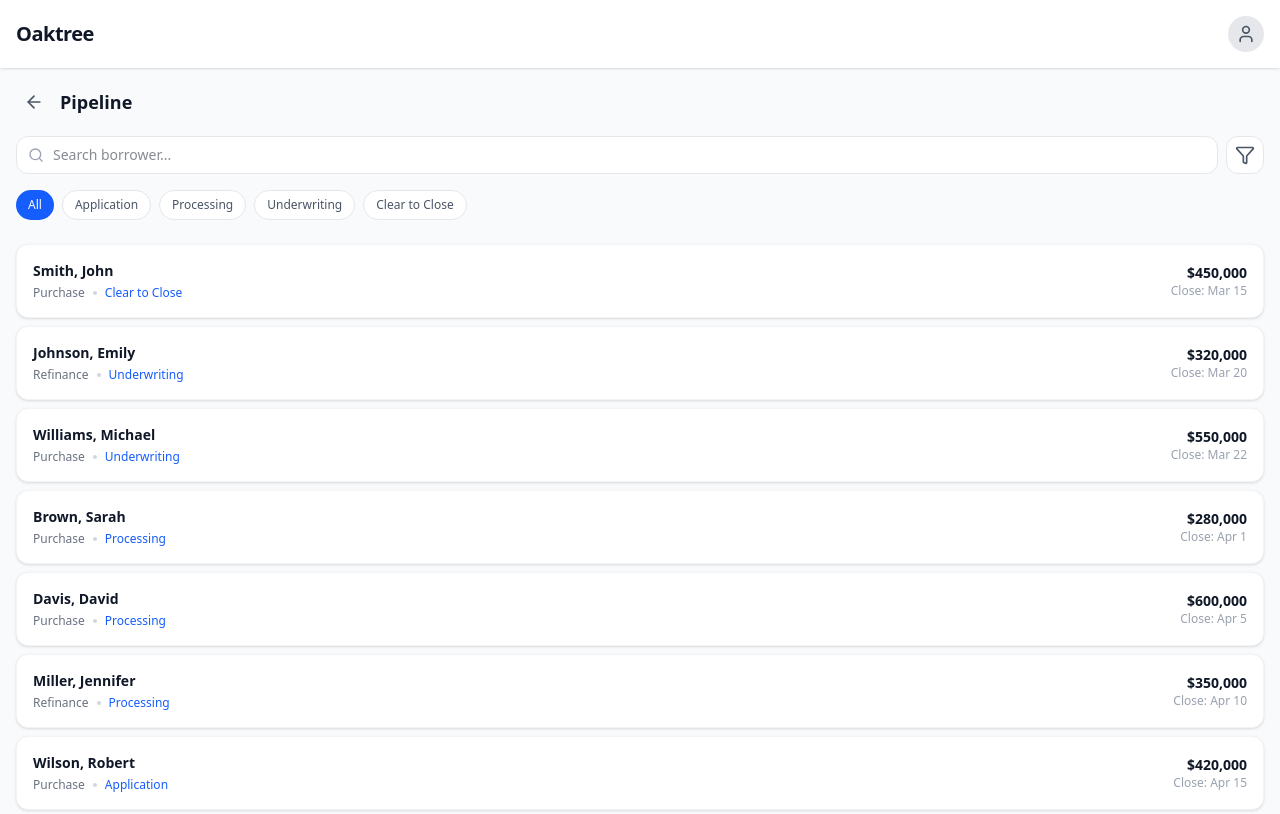
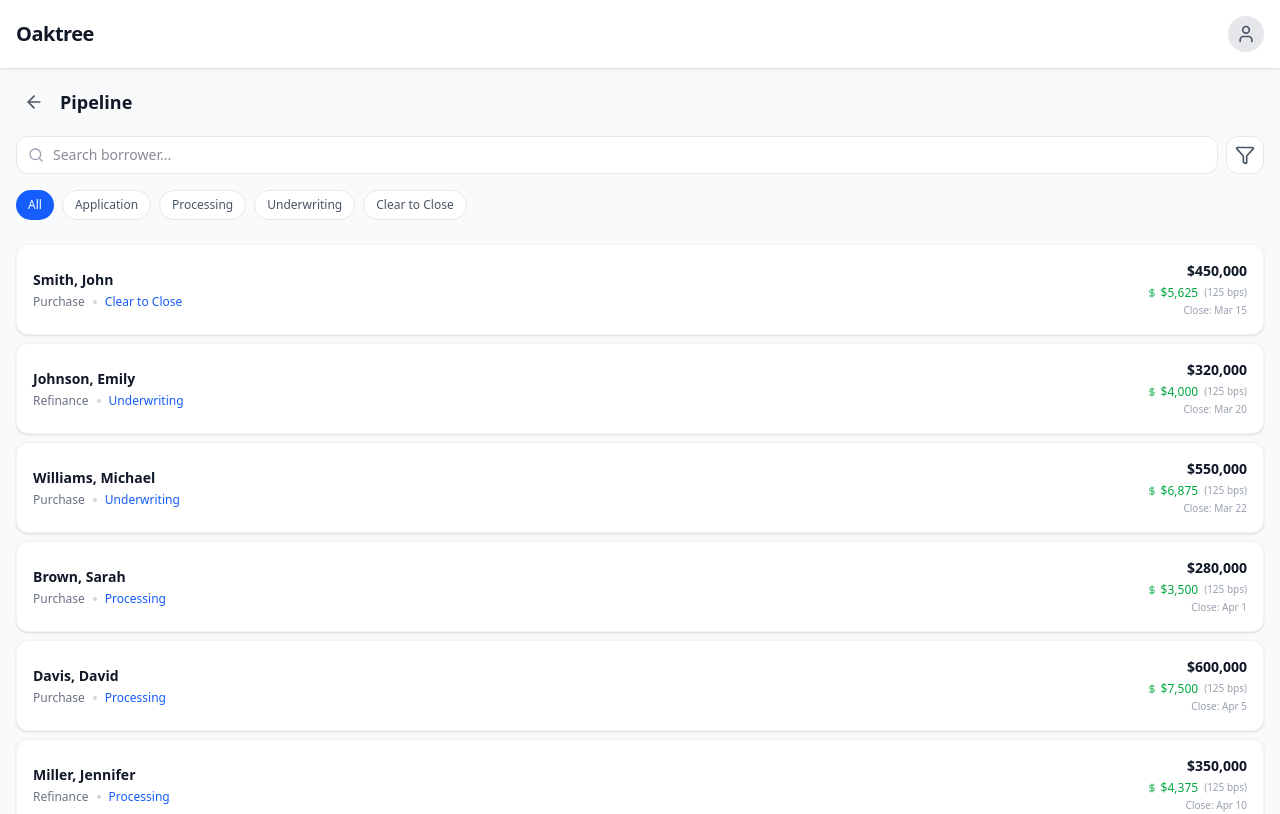
Before and after one commit to hamamilton/oaktree-command-center, a React (Vite) app: page /pipeline in a window 1280 px wide. Shown: the top 814 px of the page. Built offline with nearby package versions, Linux system fonts and the light colour scheme.

Commit message:
feat: Add dynamic payout calculation based on tier BPS

```diff
--- a/src/pages/Pipeline.tsx
+++ b/src/pages/Pipeline.tsx
@@ -1,23 +1,31 @@
 
 import { useEffect, useState } from 'react';
 import { useNavigate } from 'react-router-dom';
-import { fetchDeals } from '../services/mockData';
-import type { Deal } from '../services/mockData';
-import { ArrowLeft, Search, Filter } from 'lucide-react';
+import { fetchDeals, fetchUser, fetchTiers } from '../services/mockData';
+import type { Deal, UserProfile, Tier } from '../services/mockData';
+import { ArrowLeft, Search, Filter, DollarSign } from 'lucide-react';
 
 const Pipeline = () => {
     const navigate = useNavigate();
     const [deals, setDeals] = useState<Deal[]>([]);
+    const [user, setUser] = useState<UserProfile | null>(null);
+    const [tiers, setTiers] = useState<Tier[]>([]);
     const [loading, setLoading] = useState(true);
     const [filterStage, setFilterStage] = useState<string>('All');
 
     useEffect(() => {
         const loadData = async () => {
             try {
-                const data = await fetchDeals();
-                setDeals(data);
+                const [dealsData, userData, tiersData] = await Promise.all([
+                    fetchDeals(),
+                    fetchUser(),
+                    fetchTiers()
+                ]);
+                setDeals(dealsData);
+                setUser(userData);
+                setTiers(tiersData);
             } catch (error) {
-                console.error("Failed to load deals", error);
+                console.error("Failed to load pipeline data", error);
             } finally {
                 setLoading(false);
             }
@@ -25,6 +33,10 @@ const Pipeline = () => {
 
         loadData();
     }, []);
+
+    // Find active tier BPS
+    const activeTier = tiers.find(t => t.name === user?.tier);
+    const userBps = activeTier?.commissionBps || 100; // Default to 100bps if not found
 
     const filteredDeals = filterStage === 'All'
         ? deals
@@ -110,7 +122,12 @@ const Pipeline = () => {
                         </div>
                         <div className="text-right">
                             <p className="font-bold text-gray-900 dark:text-white text-sm">{formatCurrency(deal.loanAmount)}</p>
-                            <p className="text-xs text-gray-400">Close: {new Date(deal.closeDate).toLocaleDateString(undefined, { month: 'short', day: 'numeric' })}</p>
+                            <div className="flex items-center justify-end gap-1 mt-1 text-green-600 dark:text-green-400 font-medium text-xs">
+                                <DollarSign size={10} />
+                                <span>{formatCurrency(deal.loanAmount * (userBps / 10000))}</span>
+                                <span className="text-[10px] text-gray-400 ml-0.5">({userBps} bps)</span>
+                            </div>
+                            <p className="text-[10px] text-gray-400 mt-0.5">Close: {new Date(deal.closeDate).toLocaleDateString(undefined, { month: 'short', day: 'numeric' })}</p>
                         </div>
                     </div>
                 ))}
--- a/src/services/mockData.ts
+++ b/src/services/mockData.ts
@@ -95,6 +95,7 @@ export interface Tier {
     name: string;
     status: 'locked' | 'active' | 'completed';
     earnings: number;
+    commissionBps: number; // e.g., 100 = 1%
     requirements: TierRequirement[];
     nextUnlock?: string;
 }
@@ -134,7 +135,7 @@ export const MOCK_USER: UserProfile = {
     id: 'u1',
     name: 'Alex Morgan',
     role: 'Loan Officer',
-    tier: 'Diamond',
+    tier: 'Senior Partner',
     avatarUrl: 'https://images.unsplash.com/photo-1472099645785-5658abf4ff4e?ixlib=rb-1.2.1&auto=format&fit=facearea&facepad=2&w=256&h=256&q=80',
 };
 
@@ -247,6 +248,7 @@ export const MOCK_TIERS: Tier[] = [
         name: 'Associate',
         status: 'completed',
         earnings: 2500,
+        commissionBps: 100,
         requirements: [
             { description: 'Personal Volume', current: 1000000, target: 500000, type: 'volume' }
         ]
@@ -256,6 +258,7 @@ export const MOCK_TIERS: Tier[] = [
         name: 'Partner',
         status: 'completed',
         earnings: 4500,
+        commissionBps: 110,
         requirements: [
             { description: 'Recruits', current: 3, target: 2, type: 'recruits' },
             { description: 'Org Volume', current: 2000000, target: 1500000, type: 'org_volume' }
@@ -266,6 +269,7 @@ export const MOCK_TIERS: Tier[] = [
         name: 'Senior Partner',
         status: 'active',
         earnings: 0,
+        commissionBps: 125,
         nextUnlock: 'Tier 3 Bonus Pool',
         requirements: [
             { description: 'Personal Volume', current: 1250000, target: 1500000, type: 'volume' },
@@ -277,6 +281,7 @@ export const MOCK_TIERS: Tier[] = [
         name: 'Director',
         status: 'locked',
         earnings: 0,
+        commissionBps: 140,
         requirements: [
             { description: 'Org Volume', current: 3500000, target: 5000000, type: 'org_volume' }
         ]
```
